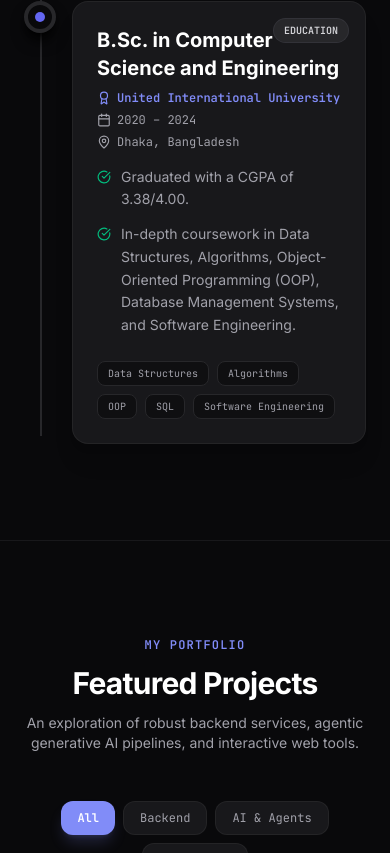
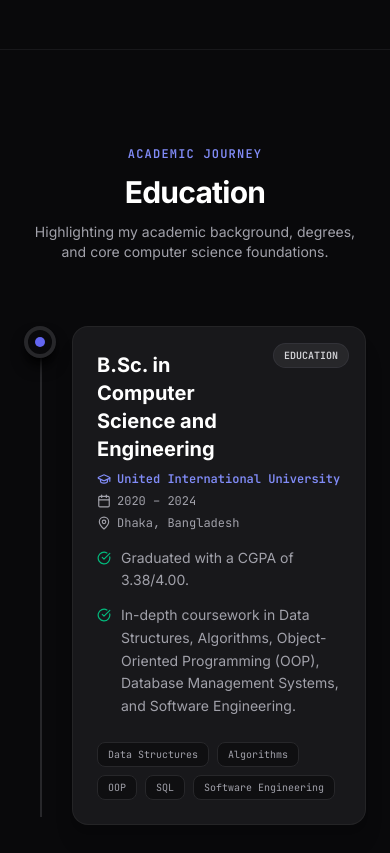
Before and after one commit to ays19/Sharar-s-portfolio, a React (Vite) app: page / in a window 390 px wide. Shown: the part 4328-5181 px from the top of the page. Built offline with nearby package versions, Linux system fonts and the light colour scheme.

Commit message:
feat: separate education from professional experience

```diff
--- a/src/App.tsx
+++ b/src/App.tsx
@@ -13,6 +13,7 @@ import Header from './components/Header';
 import Hero from './components/Hero';
 import About from './components/About';
 import Experience from './components/Experience';
+import Education from './components/Education';
 import Projects from './components/Projects';
 import Skills from './components/Skills';
 import Certificates from './components/Certificates';
@@ -31,6 +32,7 @@ export default function App() {
         <Hero onOpenResumeModal={() => setIsResumeOpen(true)} />
         <About />
         <Experience />
+        <Education />
         <Projects />
         <Skills />
         <Certificates />
--- /dev/null
+++ b/src/components/Education.tsx
@@ -0,0 +1,116 @@
+import { motion } from 'motion/react';
+import { Calendar, MapPin, CheckCircle, GraduationCap, TestTube } from 'lucide-react';
+import { education } from '../data';
+
+export default function Education() {
+  return (
+    <section id="education" className="py-24 bg-neutral-950 text-white relative border-t border-neutral-900 overflow-hidden">
+      {/* Visual background accents */}
+      <div className="absolute top-[30%] left-[-10%] w-[25rem] h-[25rem] bg-indigo-650/5 rounded-full blur-[100px] pointer-events-none" />
+
+      <div className="max-w-7xl mx-auto px-6 relative z-10">
+        <div className="flex flex-col items-center text-center gap-3 mb-16">
+          <span className="text-xs font-mono text-indigo-500 uppercase tracking-widest font-semibold">Academic Journey</span>
+          <h2 className="text-3xl sm:text-4xl font-sans font-bold tracking-tight text-white">
+            Education
+          </h2>
+          <p className="text-neutral-400 max-w-xl text-sm sm:text-base">
+            Highlighting my academic background, degrees, and core computer science foundations.
+          </p>
+        </div>
+
+        {/* Timeline Stack */}
+        <div id="education-timeline" className="max-w-4xl mx-auto flex flex-col gap-12 relative before:absolute before:left-4 md:before:left-1/2 before:top-2 before:bottom-2 before:w-[2px] before:bg-neutral-800">
+          {education.map((exp, idx) => {
+            const isEven = idx % 2 === 0;
+            return (
+              <motion.div
+                key={exp.id}
+                id={`education-item-${idx}`}
+                className={`flex flex-col md:flex-row gap-8 relative items-start ${
+                  isEven ? 'md:flex-row-reverse' : ''
+                }`}
+                initial={{ opacity: 0, y: 30 }}
+                whileInView={{ opacity: 1, y: 0 }}
+                viewport={{ once: true, margin: '-50px' }}
+                transition={{ duration: 0.6, delay: idx * 0.1 }}
+              >
+                {/* Timeline Center Node */}
+                <div className="absolute left-4 md:left-1/2 -translate-x-1/2 w-8 h-8 rounded-full bg-neutral-950 border-4 border-neutral-800 flex items-center justify-center z-10 text-indigo-500 group-hover:border-indigo-600 transition-colors shadow-lg shadow-black">
+                  <span className="w-2.5 h-2.5 rounded-full bg-indigo-550" />
+                </div>
+
+                {/* Left/Right spacer for layout alignment */}
+                <div className="hidden md:block md:w-1/2" />
+
+                {/* Core Timeline Card Content */}
+                <div className="w-full md:w-1/2 pl-12 md:pl-0 md:px-8">
+                  <div className="p-6 rounded-2xl bg-neutral-900 border border-neutral-800/80 hover:border-indigo-500/30 transition-all duration-300 shadow-xl relative overflow-hidden group">
+                    {/* Visual Badge */}
+                    <span className="absolute top-4 right-4 text-[10px] font-mono font-semibold px-2.5 py-1 bg-neutral-800 text-neutral-300 rounded-full border border-neutral-700/50 uppercase">
+                      {exp.type}
+                    </span>
+
+                    {/* Header */}
+                    <div className="flex flex-col gap-2 mb-4">
+                      <h3 className="text-xl font-bold text-white group-hover:text-indigo-500 transition-colors pr-20">
+                        {exp.role}
+                      </h3>
+                      <div className="flex flex-wrap gap-x-4 gap-y-1.5 text-xs text-neutral-400 font-mono">
+                        <span className="flex items-center gap-1.5 font-semibold text-indigo-500">
+                          <GraduationCap size={14} />
+                          {exp.company}
+                        </span>
+                        <span className="flex items-center gap-1.5">
+                          <Calendar size={14} />
+                          {exp.period}
+                        </span>
+                        <span className="flex items-center gap-1.5">
+                          <MapPin size={14} />
+                          {exp.location}
+                        </span>
+                      </div>
+                    </div>
+
+                    {/* Bullet Points */}
+                    <ul className="flex flex-col gap-3 mb-6 text-sm text-neutral-400 leading-relaxed">
+                      {exp.description.map((bullet, bIdx) => {
+                        const isTesting = bullet.toLowerCase().includes('pytest') || bullet.toLowerCase().includes('testing') || bullet.toLowerCase().includes('coverage');
+                        return (
+                          <li key={bIdx} className="flex items-start gap-2.5">
+                            {isTesting ? (
+                              <span className="text-indigo-500 mt-1 flex-shrink-0">
+                                <TestTube size={14} />
+                              </span>
+                            ) : (
+                              <span className="text-emerald-500 mt-1 flex-shrink-0">
+                                <CheckCircle size={14} />
+                              </span>
+                            )}
+                            <span>{bullet}</span>
+                          </li>
+                        );
+                      })}
+                    </ul>
+
+                    {/* Technology Badges Used */}
+                    <div className="flex flex-wrap gap-2">
+                      {exp.skillsUsed.map((skill) => (
+                        <span
+                          key={skill}
+                          className="text-[10px] font-mono px-2.5 py-1 bg-neutral-950/60 border border-neutral-800 rounded-lg text-neutral-400 hover:text-white hover:border-neutral-700 transition-colors"
+                        >
+                          {skill}
+                        </span>
+                      ))}
+                    </div>
+                  </div>
+                </div>
+              </motion.div>
+            );
+          })}
+        </div>
+      </div>
+    </section>
+  );
+}
--- a/src/components/Header.tsx
+++ b/src/components/Header.tsx
@@ -18,6 +18,7 @@ export default function Header() {
   const navLinks = [
     { name: 'About', href: '#about' },
     { name: 'Experience', href: '#experience' },
+    { name: 'Education', href: '#education' },
     { name: 'Projects', href: '#projects' },
     { name: 'Skills', href: '#skills' },
     { name: 'Certificates', href: '#certificates' },
--- a/src/data.ts
+++ b/src/data.ts
@@ -37,9 +37,12 @@ export const experiences: Experience[] = [
       'Designed technical training materials for Cisco DevNet, CyberOps, and Java EE7 certification programs.'
     ],
     skillsUsed: ['Python', 'Django', 'Manual Testing', 'Cisco DevNet', 'CyberOps', 'Java EE7']
-  },
+  }
+];
+
+export const education: Experience[] = [
   {
-    id: 'exp-2',
+    id: 'edu-1',
     role: 'B.Sc. in Computer Science and Engineering',
     company: 'United International University',
     location: 'Dhaka, Bangladesh',
@@ -56,7 +59,7 @@ export const experiences: Experience[] = [
 export const projects: Project[] = [
   {
     id: 'proj-1',
-    title: 'Storefront API',
+    title: 'Storefront — Production-Grade E-Commerce REST API',
     category: 'Backend',
     description: 'A high-performance, robust e-commerce API backend designed with Django and PostgreSQL. Features secure JWT authentication, nested category catalogs, automated inventory checks, and stripe payment gateway integration.',
     techStack: ['Django', 'Django REST Framework', 'PostgreSQL', 'Redis', 'Docker', 'PyTest'],
```
Also changed, not shown: 5 other files (tests, documents, lock files or other folders).
